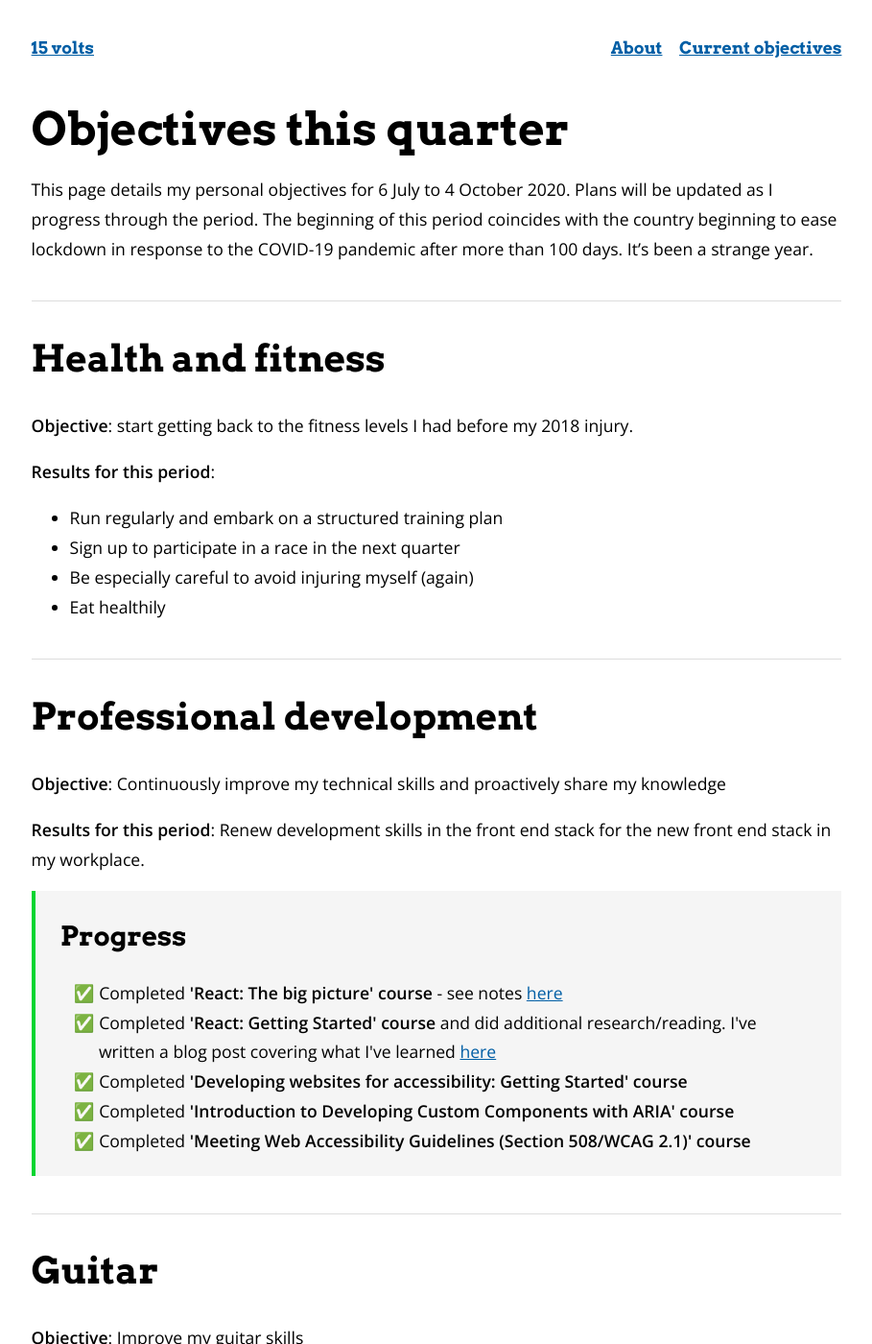
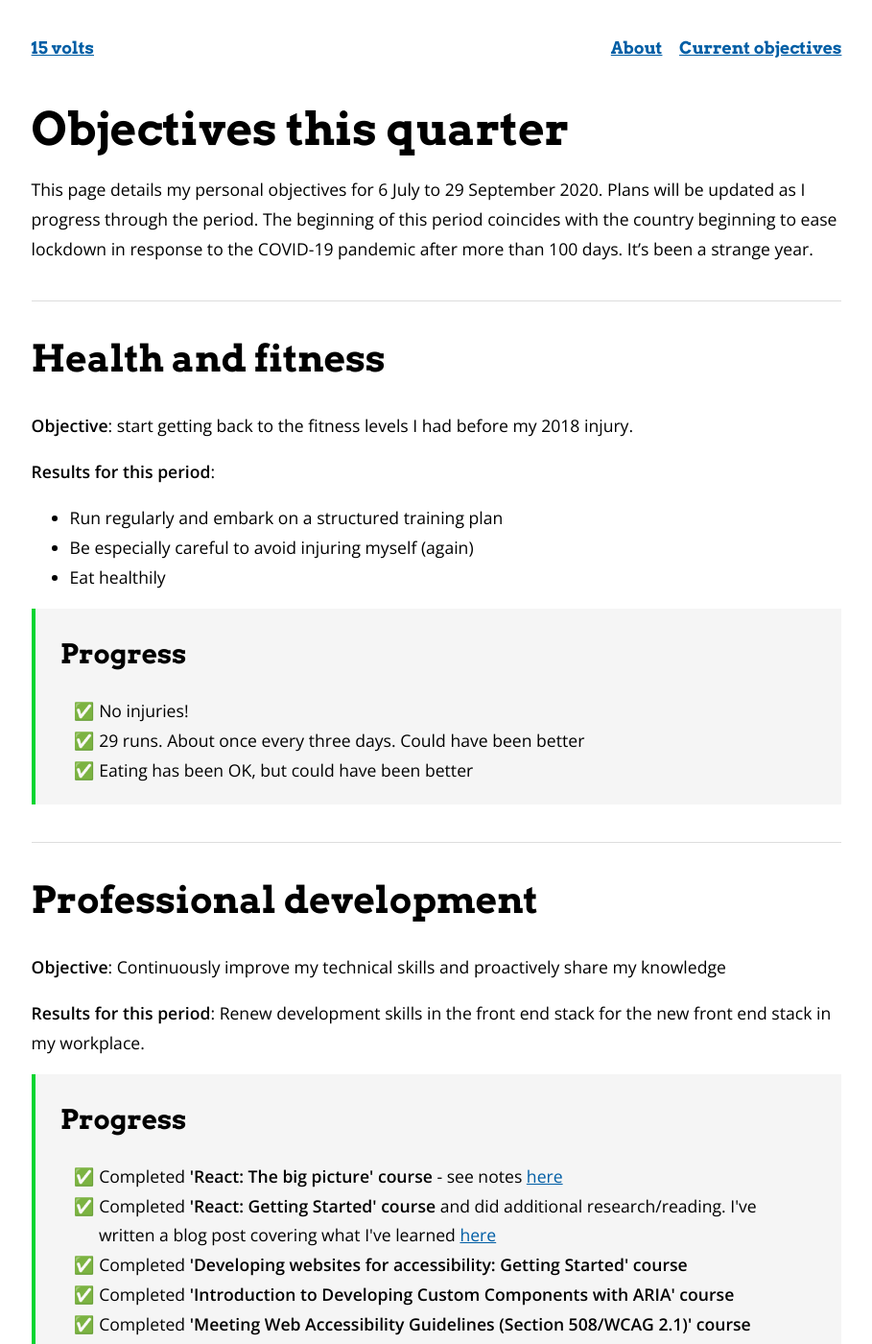
Before and after one commit to gtvj/gtvj.github.io, a Jekyll site: the page built from objectives-2020-Q3.md, in a window 1280 px wide and 1400 px high. Shown: the whole window at 96% size, without its empty margins (185-1094 px from the left). Built offline with Jekyll 4.4.1, drawn with Linux system fonts in a browser that asks for light colours; nearby versions of some CDN libraries; some of the changed text lies outside the part shown.

Commit message:
Conclude current objectives

```diff
--- a/_includes/header.html
+++ b/_includes/header.html
@@ -10,7 +10,7 @@
         <ul>
             {%- for path in page_paths -%}
             {%- assign my_page = site.pages | where: "path", path | first -%}
-            {%- if my_page.title -%}
+            {%- if my_page.include_in_nav -%}
             <li>
                 <a href="{{ my_page.url | relative_url }}">{{ my_page.title | escape }}</a>
             </li>
--- a/objectives-2020-Q3.md
+++ b/objectives-2020-Q3.md
@@ -3,11 +3,12 @@ title: Current objectives
 date: 2019-12-22
 author: Gwyn
 layout: objectives
+include_in_nav: true
 ---
 
 # Objectives this quarter
 
-This page details my personal objectives for 6 July to 4 October 2020. Plans will be updated as I progress through the period. The beginning of this period coincides with the country beginning to ease lockdown in response to the COVID-19 pandemic after more than 100 days. It's been a strange year.
+This page details my personal objectives for 6 July to 29 September 2020. Plans will be updated as I progress through the period. The beginning of this period coincides with the country beginning to ease lockdown in response to the COVID-19 pandemic after more than 100 days. It's been a strange year.
 
 ## Health and fitness
 
@@ -16,9 +17,17 @@ This page details my personal objectives for 6 July to 4 October 2020. Plans wil
 **Results for this period**:
 
 * Run regularly and embark on a structured training plan
-* Sign up to participate in a race in the next quarter
 * Be especially careful to avoid injuring myself (again)
 * Eat healthily
+
+<div class="progress">
+<h3>Progress</h3>
+<ul>
+    <li>No injuries!</li>
+    <li>29 runs. About once every three days. Could have been better</li>
+    <li>Eating has been OK, but could have been better</li>
+</ul>
+</div>
 
 ## Professional development
 
@@ -60,9 +69,16 @@ This page details my personal objectives for 6 July to 4 October 2020. Plans wil
 
 ## Circle of influence, circle of concern
 
-**Objective**   : Stop wasting time and energy on things I cannot influence.
+**Objective**: Stop wasting time and energy on things I cannot influence.
 
 **Results for this period**:
 
 * Reach a point where I'm no longer at politics related material on Social Media
 * Limit news consumption to a maximum of 5 minutes a day (using iOS Screen Time limits to support this)
+
+<div class="progress">
+<h3>Progress</h3>
+<ul>
+    <li>Not much. Still stuck in the old ways. Will address this in the next plan</li>
+</ul>
+</div>
```
Also changed, not shown: other parts of objectives-2020-Q3.md (+2 -2 lines), about.md (+1 -0 lines).
